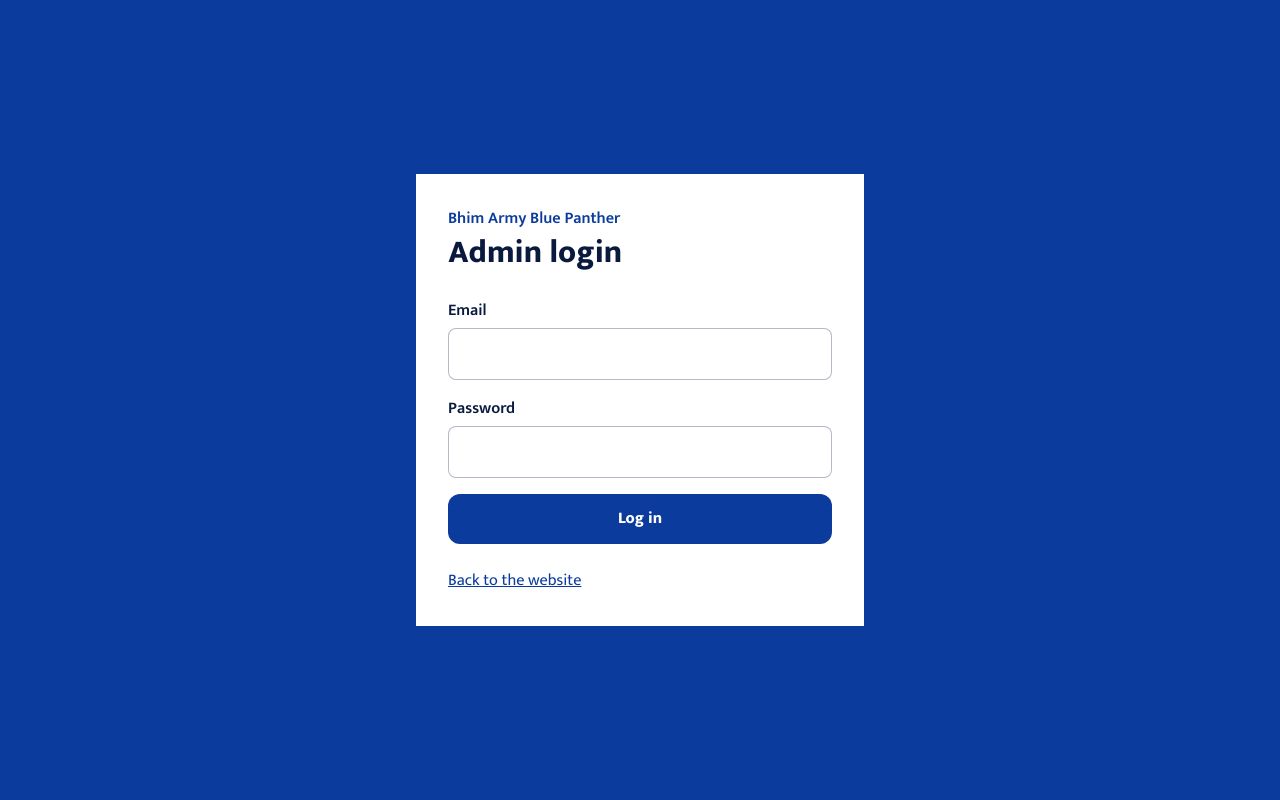
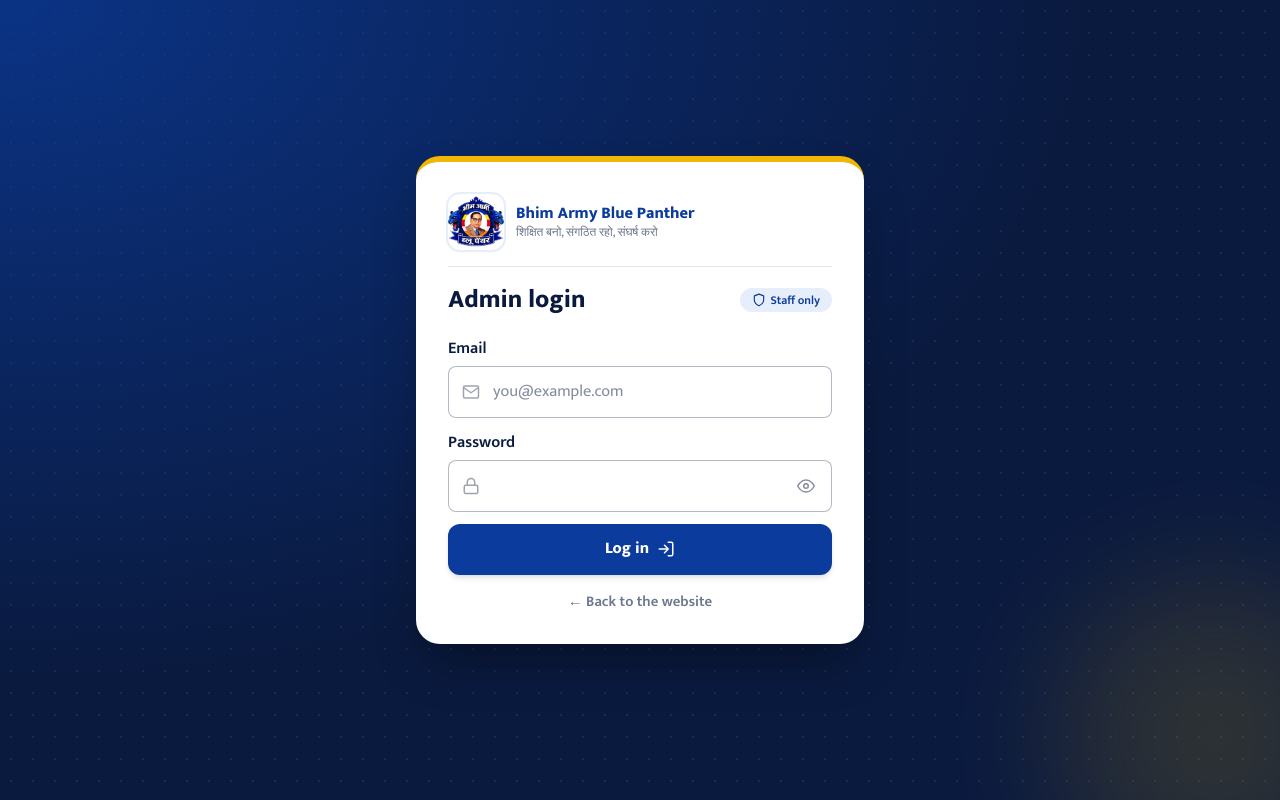
Before and after one commit to adityakumar43/bhim-army-blue-panther, a React (Vite) app in the folder frontend/: page /admin/login in a window 1280 px wide. Built offline with nearby package versions, Linux system fonts and the light colour scheme; no server answers.

Commit message:
improve login ui

```diff
--- a/frontend/src/pages/admin/Login.jsx
+++ b/frontend/src/pages/admin/Login.jsx
@@ -1,6 +1,7 @@
 import { useState } from 'react'
 import { Link, useNavigate } from 'react-router-dom'
 import { api } from '../../lib/api.js'
+import Icon from '../../components/Icon.jsx'
 
 export default function Login() {
   const navigate = useNavigate()
@@ -9,6 +10,7 @@
   const [code, setCode] = useState('')
   const [error, setError] = useState('')
   const [busy, setBusy] = useState(false)
+  const [show, setShow] = useState(false)
 
   async function submit(e) {
     e.preventDefault()
@@ -34,11 +36,25 @@
   }
 
   return (
-    <div className="flex min-h-screen items-center justify-center bg-brand px-5 py-10">
-      <div className="w-full max-w-md bg-white p-6 sm:p-8">
-        <p className="font-semibold text-brand">Bhim Army Blue Panther</p>
-        <h1 className="mb-6 text-3xl font-extrabold">Admin login</h1>
-        <form onSubmit={submit} className="flex flex-col gap-4">
+    <div className="relative flex min-h-screen items-center justify-center overflow-hidden bg-navy px-5 py-10">
+      <div className="pointer-events-none absolute inset-0" style={{ backgroundImage: 'radial-gradient(rgba(255,255,255,0.07) 1px, transparent 1px)', backgroundSize: '22px 22px' }} />
+      <div className="pointer-events-none absolute inset-0 bg-[radial-gradient(ellipse_at_top_left,rgba(11,60,157,0.75),transparent_60%)]" />
+      <div className="pointer-events-none absolute -right-24 -bottom-24 h-80 w-80 rounded-full bg-gold/15 blur-3xl" />
+      <div className="relative w-full max-w-md rounded-3xl border-t-[6px] border-gold bg-white p-6 shadow-2xl shadow-black/40 sm:p-8">
+        <div className="mb-5">
+          <div className="flex items-center gap-3">
+            <img src="/logo.png" alt="" className="h-14 w-14 shrink-0 rounded-xl object-cover shadow-sm ring-2 ring-mist" />
+            <div>
+              <p className="leading-tight font-bold text-brand">Bhim Army Blue Panther</p>
+              <p className="text-xs text-navy/60">शिक्षित बनो, संगठित रहो, संघर्ष करो</p>
+            </div>
+          </div>
+          <div className="mt-4 flex items-center justify-between gap-2 border-t border-navy/10 pt-4">
+            <h1 className="text-2xl font-extrabold">Admin login</h1>
+            <span className="inline-flex items-center gap-1 rounded-full bg-mist px-3 py-1 text-xs font-semibold text-brand"><Icon name="shield" size={14} /> Staff only</span>
+          </div>
+        </div>
+        <form onSubmit={submit} className="flex flex-col gap-3">
           {challenge ? (
             <label className="flex flex-col gap-1 font-semibold">
               6-digit code from your authenticator app
@@ -48,18 +64,28 @@
           ) : (
             <>
               <label className="flex flex-col gap-1 font-semibold">Email
-                <input type="email" required autoComplete="username" value={form.email}
-                  onChange={(e) => setForm({ ...form, email: e.target.value })} className="input" />
+                <div className="relative">
+                  <Icon name="mail" size={18} className="pointer-events-none absolute top-1/2 left-3.5 -translate-y-1/2 text-navy/40" />
+                  <input type="email" required autoComplete="username" value={form.email} placeholder="you@example.com"
+                    onChange={(e) => setForm({ ...form, email: e.target.value })} className="input pl-11" />
+                </div>
               </label>
               <label className="flex flex-col gap-1 font-semibold">Password
-                <input type="password" required autoComplete="current-password" value={form.password}
-                  onChange={(e) => setForm({ ...form, password: e.target.value })} className="input" />
+                <div className="relative">
+                  <Icon name="lock" size={18} className="pointer-events-none absolute top-1/2 left-3.5 -translate-y-1/2 text-navy/40" />
+                  <input type={show ? 'text' : 'password'} required autoComplete="current-password" value={form.password}
+                    onChange={(e) => setForm({ ...form, password: e.target.value })} className="input pr-12 pl-11" />
+                  <button type="button" onClick={() => setShow(!show)} aria-label={show ? 'Hide password' : 'Show password'}
+                    className="absolute top-1/2 right-1.5 flex h-10 w-10 -translate-y-1/2 items-center justify-center rounded-lg text-navy/50 hover:bg-mist hover:text-brand">
+                    <Icon name={show ? 'eyeOff' : 'eye'} size={18} />
+                  </button>
+                </div>
               </label>
             </>
           )}
           {error && <p role="alert" className="border border-red-300 bg-red-50 p-3 text-red-900">{error}</p>}
-          <button disabled={busy} className="btn bg-brand text-white disabled:opacity-60">
-            {busy ? 'Please wait...' : challenge ? 'Verify and log in' : 'Log in'}
+          <button disabled={busy} className="btn w-full gap-2 rounded-xl bg-brand text-white shadow-md transition hover:bg-navy disabled:opacity-60">
+            {busy ? 'Please wait...' : challenge ? <>Verify and log in <Icon name="shield" size={18} /></> : <>Log in <Icon name="login" size={18} /></>}
           </button>
           {challenge && (
             <button type="button" onClick={() => { setChallenge(''); setCode(''); setError('') }} className="text-brand underline">
@@ -67,7 +93,7 @@
             </button>
           )}
         </form>
-        <Link to="/" className="mt-6 inline-block text-brand underline">Back to the website</Link>
+        <Link to="/" className="mt-4 flex items-center justify-center gap-1 text-sm font-semibold text-navy/60 hover:text-brand">← Back to the website</Link>
       </div>
     </div>
   )
```
